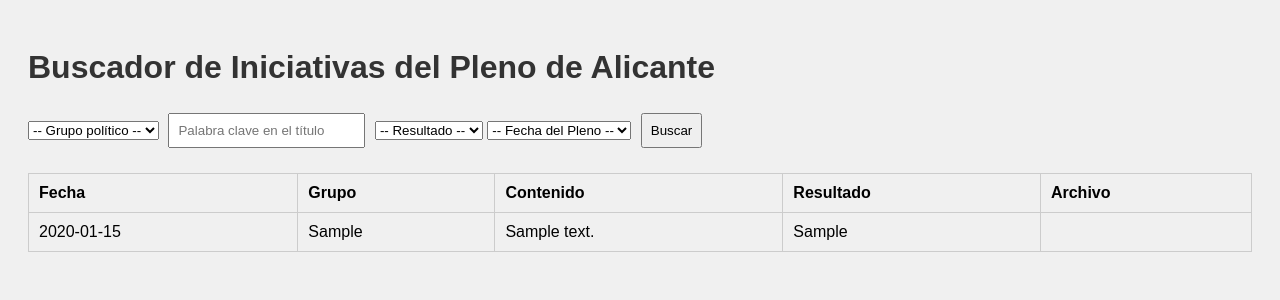
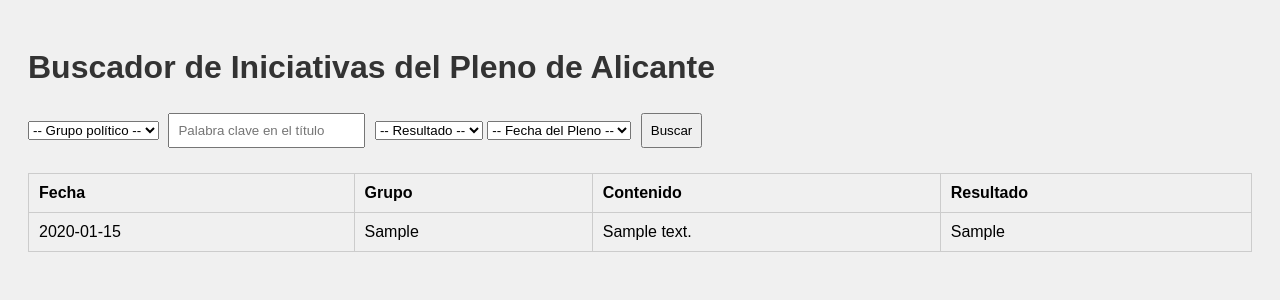
Before and after one commit to VoxAyto/Plenos, a Flask app: page / in a window 1280 px wide. Shown: the top 300 px of the page. Run offline with Flask 2, Linux system fonts and the light colour scheme; tables that the repository leaves empty hold one stand-in row (values such as "Sample post").

Commit message:
Add files via upload

```diff
--- a/templates/index.html
+++ b/templates/index.html
@@ -2,7 +2,7 @@
 <html lang="es">
 <head>
     <meta charset="UTF-8">
-    <title>Buscador de Iniciativas del Pleno de Alicante</title>
+    <title>Buscador de Iniciativas del Pleno</title>
     <link rel="stylesheet" href="/static/style.css">
 </head>
 <body>
@@ -40,7 +40,6 @@
             <th>Grupo</th>
             <th>Contenido</th>
             <th>Resultado</th>
-            <th>Archivo</th>
         </tr>
         {% for row in resultados %}
         <tr>
@@ -48,7 +47,6 @@
             <td>{{ row[1] }}</td>
             <td>{{ row[2] }}</td>
             <td>{{ row[3] }}</td>
-            <td>{{ row[4] }}</td>
         </tr>
         {% endfor %}
     </table>
```
